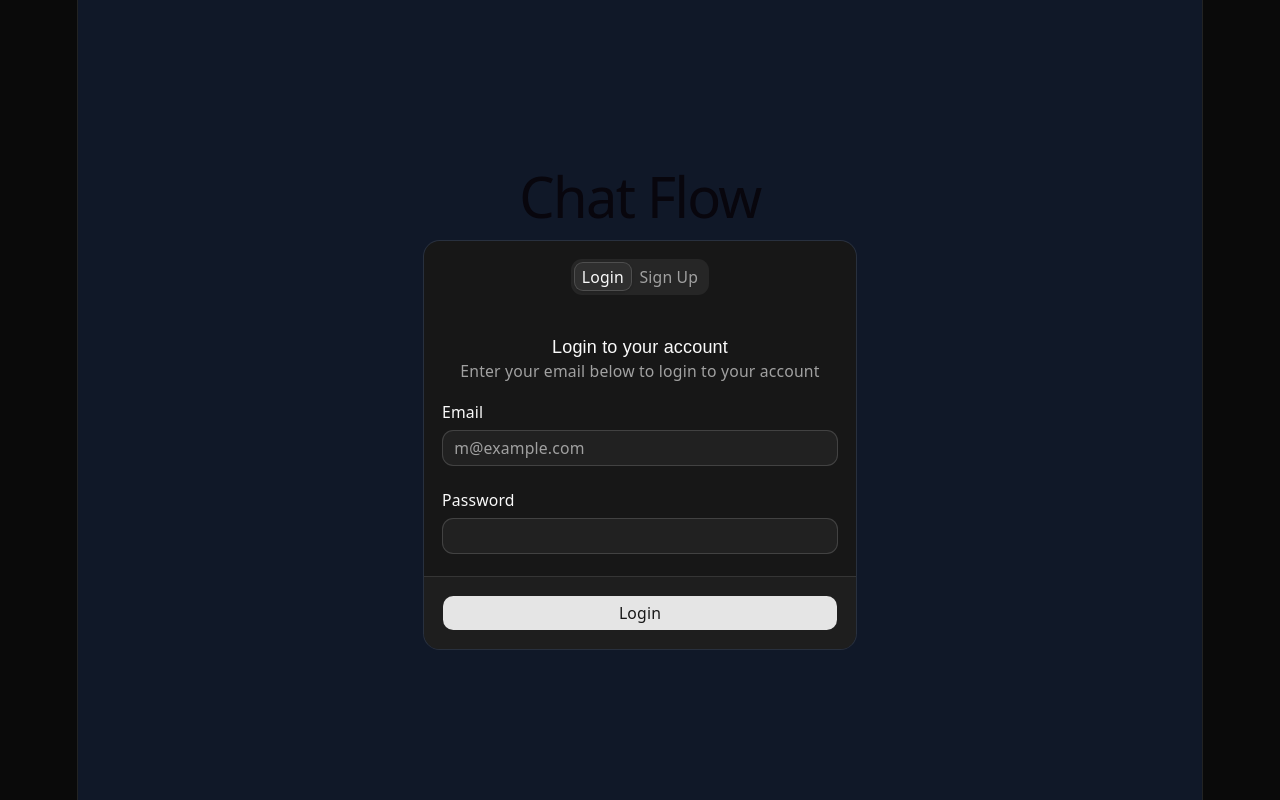
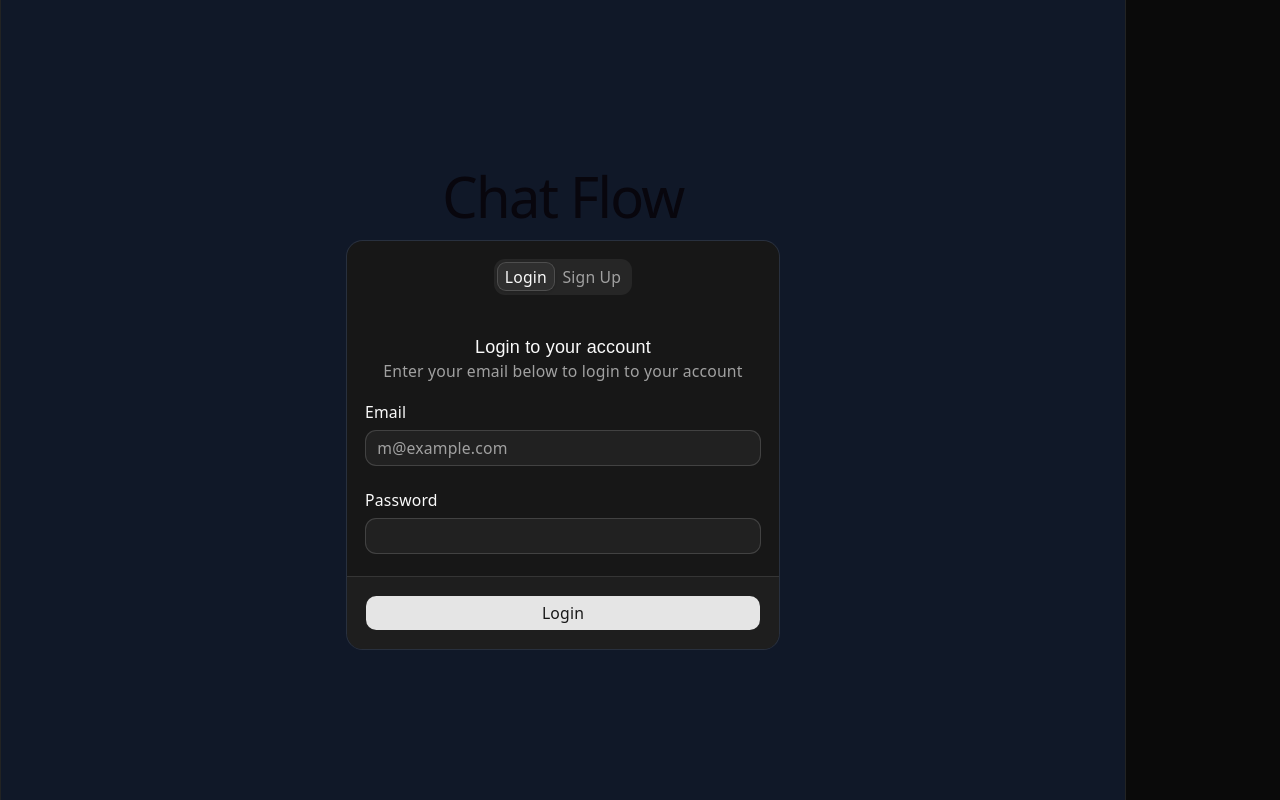
Before and after one commit to erickhcs/chat-flow, a React (Vite) app in the folder client/: page /login in a window 1280 px wide. Built offline with nearby package versions, Linux system fonts and the light colour scheme.

Commit message:
style: fix height

```diff
--- a/client/src/index.css
+++ b/client/src/index.css
@@ -122,7 +122,8 @@
 #root {
   width: 1126px;
   max-width: 100%;
-  margin: 0 auto;
+  max-height: 100%;
+  margin: 0;
   text-align: center;
   border-inline: 1px solid var(--border);
   min-height: 100svh;
```
